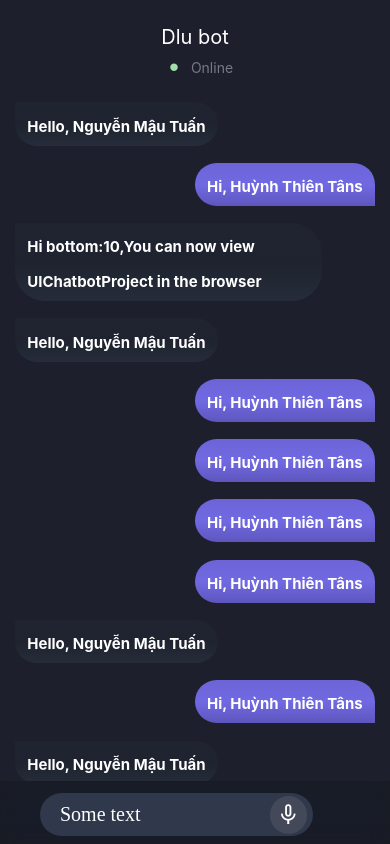
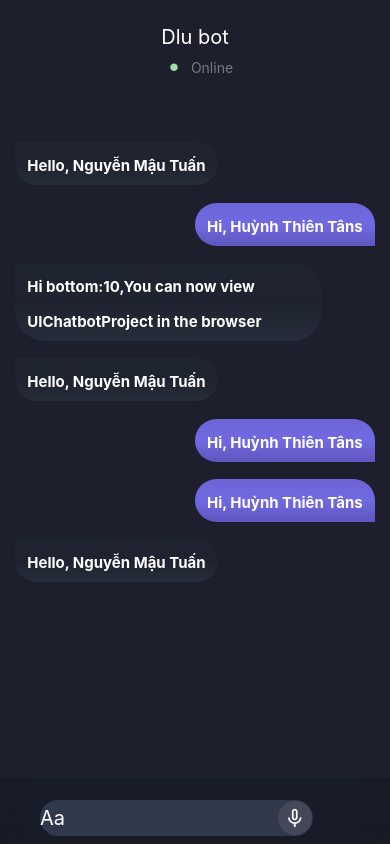
Before and after one commit to nguyentriencf/client-chatbot, a React Native app in the folder UIChatbotProject/: screen / in a window 390 px wide. Built offline with nearby package versions, Linux system fonts and the light colour scheme; no server answers.

Commit message:
fix error text avoiding view

```diff
--- a/UIChatbotProject/App.js
+++ b/UIChatbotProject/App.js
@@ -1,6 +1,5 @@
 import { StatusBar } from "expo-status-bar";
 import React from "react";
-import { SafeAreaView } from "react-native";
 import {
   StyleSheet,
   Text,
@@ -8,6 +7,8 @@ import {
   ScrollView,
   Animated,
   Easing,
+  KeyboardAvoidingView,
+  Platform
 } from "react-native";
 import MessageBubble from "./components/MessageBubble";
 import { BlurView } from "expo-blur";
@@ -56,10 +57,13 @@ class App extends React.Component {
   render() {
     return (
       <Provider store={store}>
-        <>
         <LinearGradient
+          style={styles.container}
           colors={["#1E222D", "#1E212C", "#1C1F2A"]}
-            style={styles.container}
+        >
+        <KeyboardAvoidingView
+          style={styles.voidingView}
+          behavior={Platform.OS === "ios" ? "padding" : "height"}
         >
           <View style={styles.header}>
             <Text style={styles.textHeader}>Dlu bot</Text>
@@ -68,10 +72,9 @@ class App extends React.Component {
               <Text style={styles.textOnline}>Online</Text>
             </View>
           </View>
-
           <View style={styles.body}>
             <ScrollView
-                style={styles.scrollView}
+              // style={styles.scrollView}
               showsHorizontalScrollIndicator={false}
             >
               <MessageBubble mine text="Hello, Nguyễn Mậu Tuấn" />
@@ -83,11 +86,6 @@ class App extends React.Component {
               <MessageBubble mine text="Hello, Nguyễn Mậu Tuấn" />
               <MessageBubble not_mine text="Hi, Huỳnh Thiên Tâns" />
               <MessageBubble not_mine text="Hi, Huỳnh Thiên Tâns" />
-                <MessageBubble not_mine text="Hi, Huỳnh Thiên Tâns" />
-                <MessageBubble not_mine text="Hi, Huỳnh Thiên Tâns" />
-                <MessageBubble mine text="Hello, Nguyễn Mậu Tuấn" />
-
-                <MessageBubble not_mine text="Hi, Huỳnh Thiên Tâns" />
               <MessageBubble mine text="Hello, Nguyễn Mậu Tuấn" />
             </ScrollView>
           </View>
@@ -96,8 +94,8 @@ class App extends React.Component {
             <Input />
             <Send />
           </BlurView>
+        </KeyboardAvoidingView>
         </LinearGradient>
-        </>
       </Provider>
     );
   }
@@ -105,6 +103,9 @@ class App extends React.Component {
 
 export default App;
 const styles = StyleSheet.create({
+  voidingView: {
+    flex: 1,
+  },
   container: {
     flex: 1,
     resizeMode: "cover",
@@ -112,7 +113,7 @@ const styles = StyleSheet.create({
     overflow: "hidden",
   },
   footer: {
-    flex: 1,
+    flex: 0.8,
     backgroundColor: "#1D1F2C",
   },
   header: {
@@ -121,8 +122,9 @@ const styles = StyleSheet.create({
     alignItems: "center",
   },
   body: {
-    flex: 11,
+    flex: 7.7,
     backgroundColor: "#1D1F2C",
+    padding:10
   },
   scrollView: {
     marginHorizontal: 10,
--- a/UIChatbotProject/components/Input.js
+++ b/UIChatbotProject/components/Input.js
@@ -24,7 +24,7 @@ class Input extends React.Component {
     return (
       <View style={styles.container}>
         <TextInput
-          placeholder="Some text"
+          placeholder="Aa"
           style={styles.input}
           onChangeText={(TextInputValue) => {
             this.OnInputText(TextInputValue);
@@ -35,7 +35,7 @@ class Input extends React.Component {
           style={styles.micro}
           icon="microphone-outline"
           color={Colors.white}
-          size={25}
+          size={23}
           onPress={() => alert("Pressed")}
         />
       </View>
@@ -46,21 +46,19 @@ export default connect()(Input);
 const styles = StyleSheet.create({
   container: {
     flexDirection: "row",
-    // alignSelf: "right",
     alignItems: "center",
     width: "70%",
     maxWidth: "70%",
     position: "absolute",
     bottom: 8,
-    paddingHorizontal: 20,
-    paddingVertical: 10,
+    paddingVertical: 6,
     borderRadius: 60,
     backgroundColor: "#30384B",
     justifyContent: "center",
     marginHorizontal: 40,
   },
   input: {
-    fontFamily: "Montserrat_600SemiBold",
+    // fontFamily: "Montserrat_600SemiBold",
     fontSize: 20,
     maxWidth: "100%",
     width: "90%",
@@ -70,10 +68,9 @@ const styles = StyleSheet.create({
   },
   micro: {
     flexDirection: "row",
-    top: -3,
     position: "absolute",
-    right: 0,
-    borderRadius: 50,
+    right: -5,
+    borderRadius: 60,
     backgroundColor: "#434959",
   },
 });
--- a/UIChatbotProject/components/MessageBubble.js
+++ b/UIChatbotProject/components/MessageBubble.js
@@ -1,4 +1,3 @@
-
 // import React
 import React, { useState } from "react";
 import { LinearGradient } from "expo-linear-gradient";
@@ -44,65 +43,63 @@ class MessageBubble extends React.Component {
 export default MessageBubble;
 const styles = StyleSheet.create({
   message: {
-        flexDirection: 'row',
-        marginVertical: moderateScale(7,2)
+    flexDirection: "row",
+    marginVertical: moderateScale(7, 2),
   },
   mine: {
     marginLeft: 5,
   },
   not_mine: {
-        alignSelf:'flex-end',
-        marginRight:5
+    alignSelf: "flex-end",
+    marginRight: 5,
   },
   cloudMine: {
-
-        maxWidth: moderateScale(250,2),
-        paddingHorizontal: moderateScale(10,2),
-        paddingTop:moderateScale(5,2),
-        paddingBottom: (7,2),
-        borderTopRightRadius:30,
-        borderBottomRightRadius:30,
-        borderBottomLeftRadius:30
+    maxWidth: moderateScale(250, 2),
+    paddingHorizontal: moderateScale(10, 2),
+    paddingTop: moderateScale(5, 2),
+    paddingBottom: (7, 2),
+    borderTopRightRadius: 30,
+    borderBottomRightRadius: 30,
+    borderBottomLeftRadius: 30,
 
   },
   cloudNotMine: {
-        maxWidth: moderateScale(250,2),
-        paddingHorizontal: moderateScale(10,2),
-        paddingTop:moderateScale(5,2),
-        paddingBottom: (7,2),
-        borderTopLeftRadius:30,
-        borderBottomLeftRadius:30,
-        borderTopRightRadius:30
+    maxWidth: moderateScale(250, 2),
+    paddingHorizontal: moderateScale(10, 2),
+    paddingTop: moderateScale(5, 2),
+    paddingBottom: (7, 2),
+    borderTopLeftRadius: 30,
+    borderBottomLeftRadius: 30,
+    borderTopRightRadius: 30,
   },
   text: {
-       color: 'white',
-     fontWeight:'bold',
-       paddingVertical:'flex-end',
+    color: "white",
+    fontWeight: "bold",
+    paddingVertical: "flex-end",
     fontSize: 15,
-        lineHeight:35
-
+    lineHeight: 35,
   },
   arrow_container: {
-        position:'absolute',
-        top:0,
-        left:0,
-        right:0,
-        bottom:0,
-        zIndex:-1,
-        flex:1,
+    position: "absolute",
+    top: 0,
+    left: 0,
+    right: 0,
+    bottom: 0,
+    zIndex: -1,
+    flex: 1,
   },
   arrow_left_container: {
-        justifyContent:'flex-end',
-        alignItems:'flex-start'
+    justifyContent: "flex-end",
+    alignItems: "flex-start",
   },
   arrow_right_container: {
-        justifyContent:'flex-end',
-        alignItems:'flex-end'
+    justifyContent: "flex-end",
+    alignItems: "flex-end",
   },
   arrow_left: {
-        left: moderateScale(-6,0.5)
+    left: moderateScale(-6, 0.5),
   },
   arrow_right: {
-        right: moderateScale(-6,0.5)
-    }
-})
+    right: moderateScale(-6, 0.5),
+  },
+});
--- a/UIChatbotProject/components/Send.js
+++ b/UIChatbotProject/components/Send.js
@@ -35,7 +35,7 @@ class Send extends React.Component {
       <Animated.View
         style={[styles.send, animationStyle, { display: this.props.myValue }]}
       >
-        <IconButton icon="send" color={Colors.white} size={30} />
+        <IconButton icon="send" color={Colors.white} size={30}/>
       </Animated.View>
     );
   }
@@ -49,10 +49,11 @@ export default connect(mapStateToProps)(Send);
 const styles = StyleSheet.create({
   send: {
     flexDirection: "row",
-    marginTop: -1,
+    // marginTop: ,
     marginHorizontal: 20,
     position: "absolute",
     right: 0,
+    bottom:1,
   },
   box: {
     width: 150,
```
Lines whose indentation alone changed are shown as unchanged.
